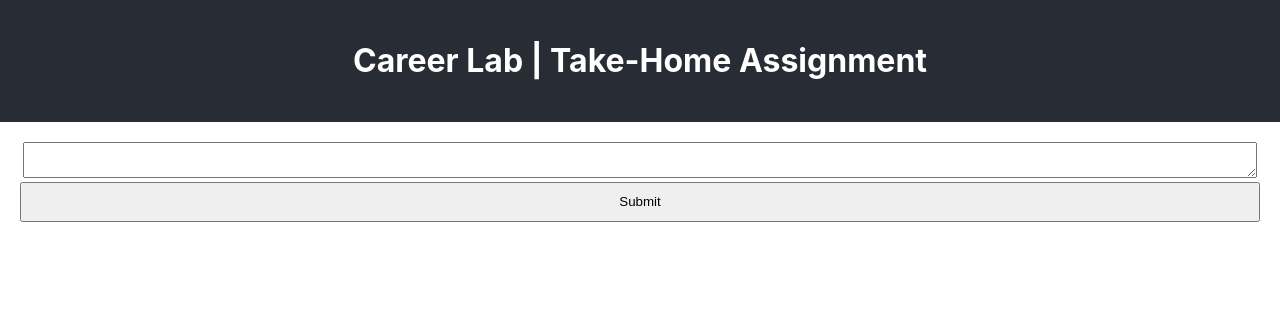
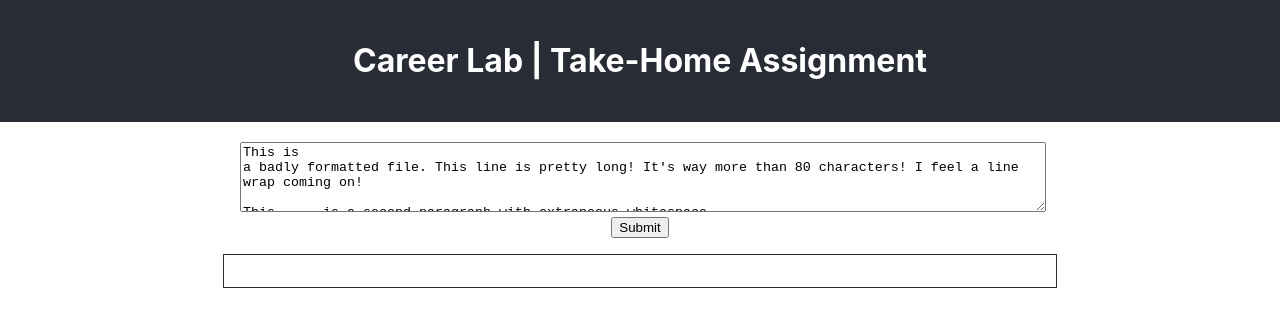
Before and after one commit to the-collab-lab/take-home-assignment, a React (Create React App) app: page / in a window 1280 px wide. Shown: the top 326 px of the page. Built offline with nearby package versions, Linux system fonts and the light colour scheme.

Commit message:
Add an output box that shows the transformed text onsubmit

```diff
--- a/src/App.css
+++ b/src/App.css
@@ -10,11 +10,23 @@ header {
 }
 
 form {
-    display: grid;
-    grid-template-rows: repeat(2, 1fr);
+    margin: 1rem auto;
+    max-width: 800px;
     padding: 0 20px;
 }
 
 textarea {
-    width: 99%;
+    height: 4rem;
+    width: 100%;
 }
+
+#result {
+    border: solid 1px #282c34;
+    height: auto;
+    margin: 1rem auto;
+    max-width: 800px;
+    overflow: auto;
+    padding: 1rem;
+    text-align: left;
+    white-space: pre;
+}
--- a/src/App.js
+++ b/src/App.js
@@ -2,15 +2,27 @@ import './App.css';
 import React from "react";
 
 function App() {
-  const [textInput, setTextInput] = React.useState("")
-  const [formattedText, setFormattedText] = React.useState(null)
-  const handleChange = (event) => {
+  const [textInput, setTextInput] = React.useState(`This is
+a badly formatted file. This line is pretty long! It's way more than 80 characters! I feel a line wrap coming on!
+
+This      is a second paragraph with extraneous whitespace.`);
+  const [textOutput, setTextOutput] = React.useState('');
+
+  const handleChange = event => {
     setTextInput(event.target.value);
-  }
-  const handleSubmit = (event) => {
+  };
+
+  const handleSubmit = event => {
     event.preventDefault();
-    setFormattedText(textInput)
-    setTextInput("")
+    transformText(textInput);
+  };
+
+  const transformText = input => {
+    let output = input;
+    /*
+    your work goes here!
+    */
+    setTextOutput(output);
   }
 
   return (
@@ -24,7 +36,9 @@ function App() {
         </label>
         <input type="submit" value="Submit"/>
       </form>
-      {formattedText && <div>{formattedText}</div>}
+      <div id="result">
+        {textOutput}
+      </div>
     </div>
   );
 }
```
Also changed, not shown: 1 other file (tests, documents, lock files or other folders).
